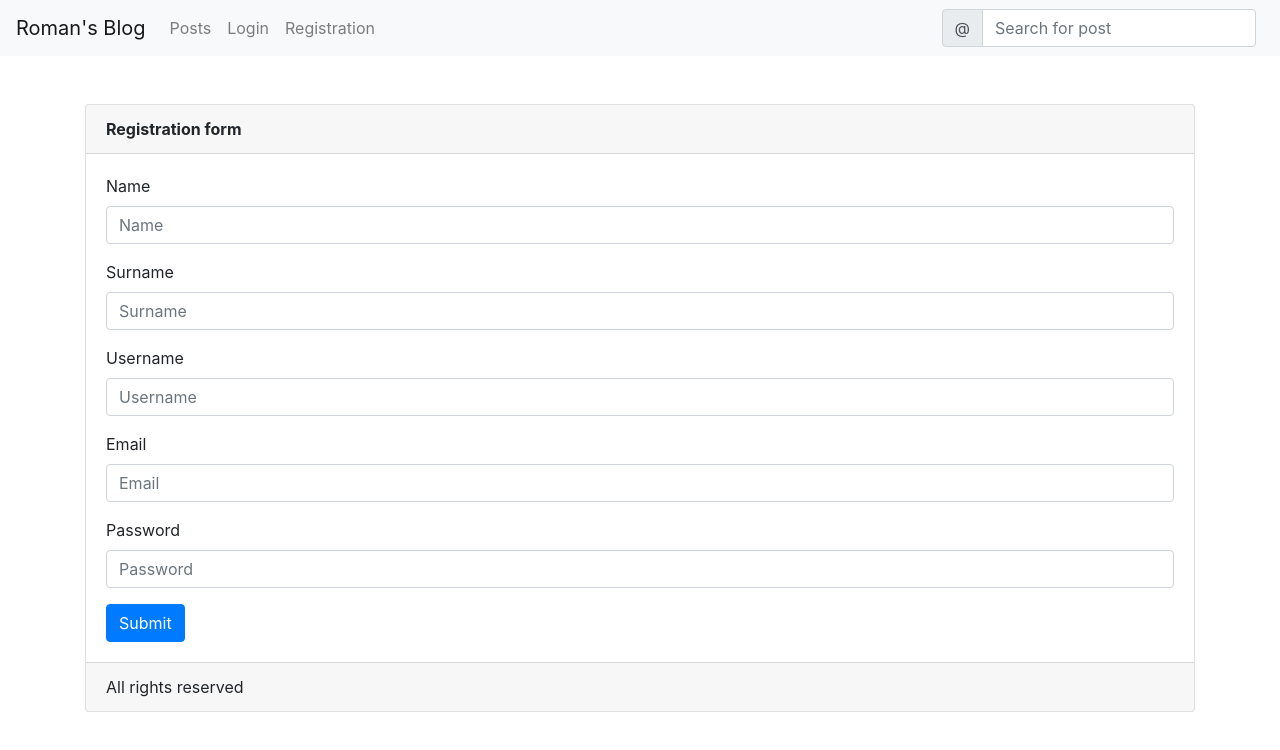
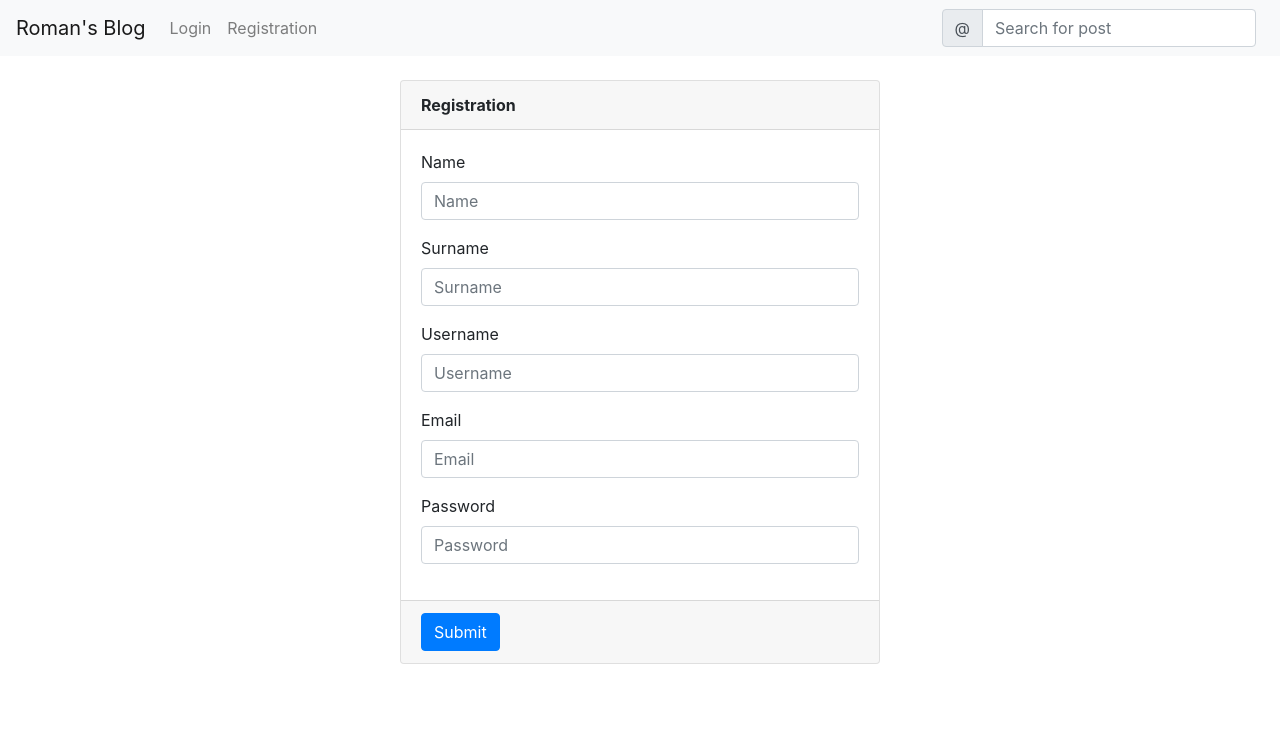
Before and after one commit to rvalenta4/blog-frontend, a React (Create React App) app: page /registration in a window 1280 px wide. Shown: the top 750 px of the page. Built offline with nearby package versions, Linux system fonts and the light colour scheme.

Commit message:
Improve and unify form behavior

```diff
--- /dev/null
+++ b/src/components/Layout/Form.tsx
@@ -0,0 +1,43 @@
+import React from 'react'
+import { Card, Form, Button } from 'react-bootstrap'
+
+export interface Field {
+	name: string
+	controlId: string
+	label: string
+	type: string
+}
+
+export default ({
+	header,
+	fields,
+	handleChange
+}: {
+	fields: Field[]
+	header: string
+	handleChange: (e: React.SyntheticEvent<HTMLInputElement>) => void
+}) => {
+	return (
+		<Card style={{ width: '30rem' }}>
+			<Card.Header style={{ fontWeight: 'bold' }}>{header}</Card.Header>
+			<Card.Body>
+				<Form>
+					{fields.map(field => (
+						<Form.Group key={field.controlId} controlId={field.controlId}>
+							<Form.Label>{field.label}</Form.Label>
+							<Form.Control
+								name={field.name}
+								type={field.type}
+								placeholder={field.label}
+								onChange={handleChange}
+							/>
+						</Form.Group>
+					))}
+				</Form>
+			</Card.Body>
+			<Card.Footer>
+				<Button type='submit'>Submit</Button>
+			</Card.Footer>
+		</Card>
+	)
+}
--- a/src/components/Layout/Layout.tsx
+++ b/src/components/Layout/Layout.tsx
@@ -1,12 +1,12 @@
 import React, { ReactNode } from 'react'
-import { Navigation } from './Navbar'
+import Navbar from './Navbar'
 import { Container } from 'react-bootstrap'
 
 const Layout = ({ children }: { children: ReactNode }) => {
 	return (
 		<>
-			<Navigation />
-			<Container>{children}</Container>
+			<Navbar />
+			<Container className='d-flex justify-content-center py-4'>{children}</Container>
 		</>
 	)
 }
--- a/src/components/Layout/Navbar.tsx
+++ b/src/components/Layout/Navbar.tsx
@@ -4,7 +4,7 @@ import { getPosts } from '../Posts/actions'
 import { useDispatch } from 'react-redux'
 import { Link } from 'react-router-dom'
 
-export const Navigation = () => {
+export default () => {
 	const dispatch = useDispatch()
 
 	const handleSearch = (e: React.SyntheticEvent<HTMLInputElement>): void => {
@@ -14,13 +14,12 @@ export const Navigation = () => {
 	return (
 		<div>
 			<Navbar bg='light' expand='lg'>
-				<Navbar.Brand>Roman's Blog</Navbar.Brand>
+				<Navbar.Brand as={Link} to='/'>
+					Roman's Blog
+				</Navbar.Brand>
 				<Navbar.Toggle aria-controls='basic-navbar-nav' />
 				<Navbar.Collapse id='basic-navbar-nav'>
 					<Nav className='mr-auto'>
-						<Nav.Link as={Link} to='/'>
-							Posts
-						</Nav.Link>
 						<Nav.Link as={Link} to='/login'>
 							Login
 						</Nav.Link>
--- a/src/components/Posts/Post.tsx
+++ b/src/components/Posts/Post.tsx
@@ -12,7 +12,7 @@ export default function Post({ post }: { post: PostType }) {
 				<Card.Text>{post.body}</Card.Text>
 			</Card.Body>
 			<Card.Footer>
-				<Button>Bookmark</Button>
+				<Button>Read</Button>
 			</Card.Footer>
 		</Card>
 	)
--- a/src/components/Users/Login.tsx
+++ b/src/components/Users/Login.tsx
@@ -1,23 +1,26 @@
-import React from 'react'
-import { Form, Card } from 'react-bootstrap'
+import React, { useState } from 'react'
+import Form, { Field } from '../Layout/Form'
+
+interface Login {
+	email: string
+	password: string
+}
+
+const fields: Field[] = [
+	{ controlId: 'formGroupEmail', type: 'email', label: 'Email', name: 'email' },
+	{ controlId: 'formGroupPassword', type: 'password', label: 'Password', name: 'password' }
+]
 
 export default function Login() {
-	return (
-		<Card style={{ width: '30rem' }}>
-			<Card.Header style={{ fontWeight: 'bold' }}>Login form</Card.Header>
-			<Card.Body>
-				<Form>
-					<Form.Group controlId='formGroupEmail'>
-						<Form.Label>Email address</Form.Label>
-						<Form.Control type='email' placeholder='Enter email' />
-					</Form.Group>
-					<Form.Group controlId='formGroupPassword'>
-						<Form.Label>Password</Form.Label>
-						<Form.Control type='password' placeholder='Password' />
-					</Form.Group>
-				</Form>
-			</Card.Body>
-			<Card.Footer>All rights reserved</Card.Footer>
-		</Card>
-	)
+	const [state, setState]: [Login, Function] = useState({
+		email: '',
+		password: ''
+	})
+
+	const handleChange = (e: React.SyntheticEvent<HTMLInputElement>): void => {
+		const { name, value } = e.currentTarget
+		setState({ ...state, [name]: value })
+	}
+
+	return <Form fields={fields} header='Login' handleChange={handleChange} />
 }
--- a/src/components/Users/Registration.tsx
+++ b/src/components/Users/Registration.tsx
@@ -1,5 +1,5 @@
 import React, { useState } from 'react'
-import { Form, Card, Button } from 'react-bootstrap'
+import Form, { Field } from '../Layout/Form'
 
 interface Registration {
 	name: string
@@ -8,6 +8,14 @@ interface Registration {
 	email: string
 	password: string
 }
+
+const fields: Field[] = [
+	{ controlId: 'formGroupName', type: 'text', label: 'Name', name: 'name' },
+	{ controlId: 'formGroupSurname', type: 'text', label: 'Surname', name: 'surname' },
+	{ controlId: 'formGroupUsername', type: 'text', label: 'Username', name: 'username' },
+	{ controlId: 'formGroupEmail', type: 'email', label: 'Email', name: 'email' },
+	{ controlId: 'formGroupPassword', type: 'password', label: 'Password', name: 'password' }
+]
 
 export default function Registration() {
 	const [state, setState]: [Registration, Function] = useState({
@@ -23,68 +31,5 @@ export default function Registration() {
 		setState({ ...state, [name]: value })
 	}
 
-	return (
-		<Card className='mt-5'>
-			<Card.Header className='font-weight-bold'>Registration form</Card.Header>
-			<Card.Body>
-				<Form>
-					<Form.Group controlId='formGroupName'>
-						<Form.Label>Name</Form.Label>
-						<Form.Control
-							value={state.name}
-							name='name'
-							type='text'
-							placeholder='Name'
-							onChange={handleChange}
-						/>
-					</Form.Group>
-					<Form.Group controlId='formGroupSurname'>
-						<Form.Label>Surname</Form.Label>
-						<Form.Control
-							value={state.surname}
-							name='surname'
-							type='text'
-							placeholder='Surname'
-							onChange={handleChange}
-						/>
-					</Form.Group>
-					<Form.Group controlId='formGroupUsername'>
-						<Form.Label>Username</Form.Label>
-						<Form.Control
-							value={state.username}
-							name='username'
-							type='text'
-							placeholder='Username'
-							onChange={handleChange}
-						/>
-					</Form.Group>
-					<Form.Group controlId='formGroupEmail'>
-						<Form.Label>Email</Form.Label>
-						<Form.Control
-							value={state.email}
-							name='email'
-							type='text'
-							placeholder='Email'
-							onChange={handleChange}
-						/>
-					</Form.Group>
-					<Form.Group controlId='formGroupPassword'>
-						<Form.Label>Password</Form.Label>
-						<Form.Control
-							value={state.password}
-							name='password'
-							type='password'
-							placeholder='Password'
-							onChange={handleChange}
-						/>
-					</Form.Group>
-
-					<Button variant='primary' type='submit'>
-						Submit
-					</Button>
-				</Form>
-			</Card.Body>
-			<Card.Footer>All rights reserved</Card.Footer>
-		</Card>
-	)
+	return <Form fields={fields} header='Registration' handleChange={handleChange} />
 }
```
